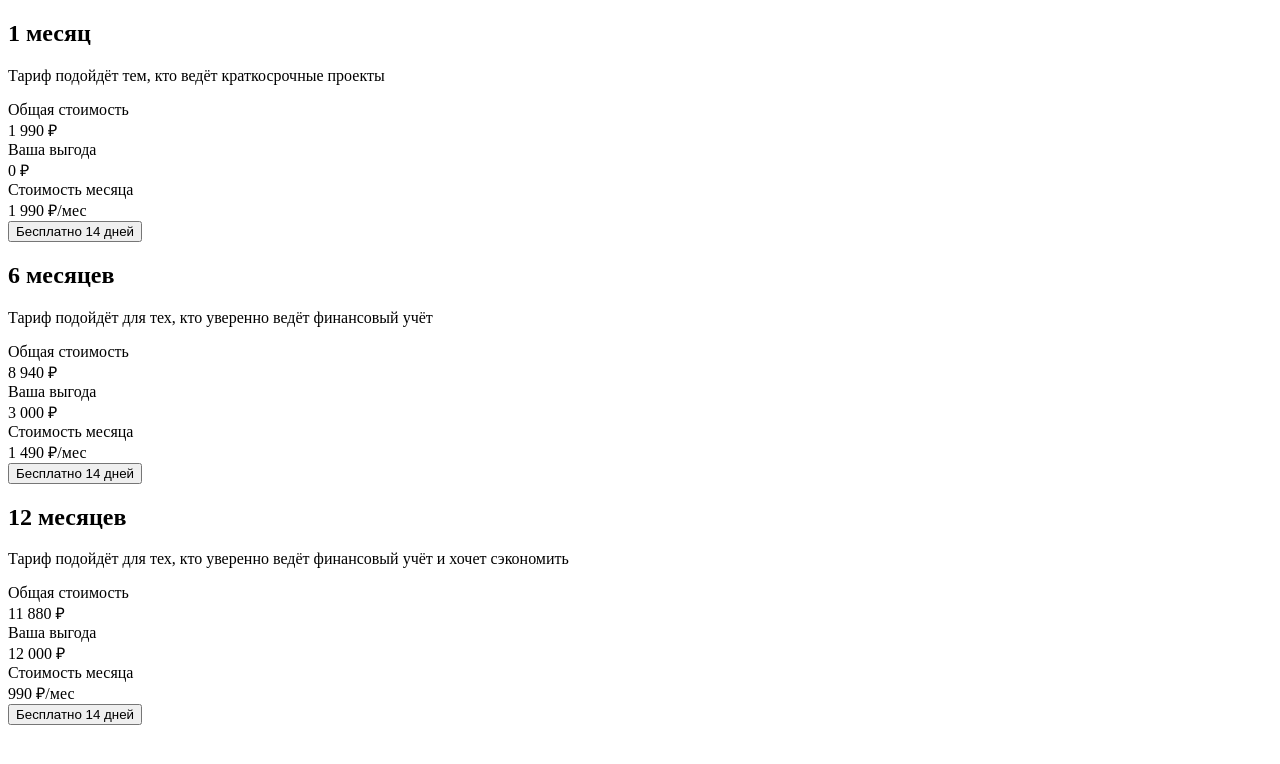
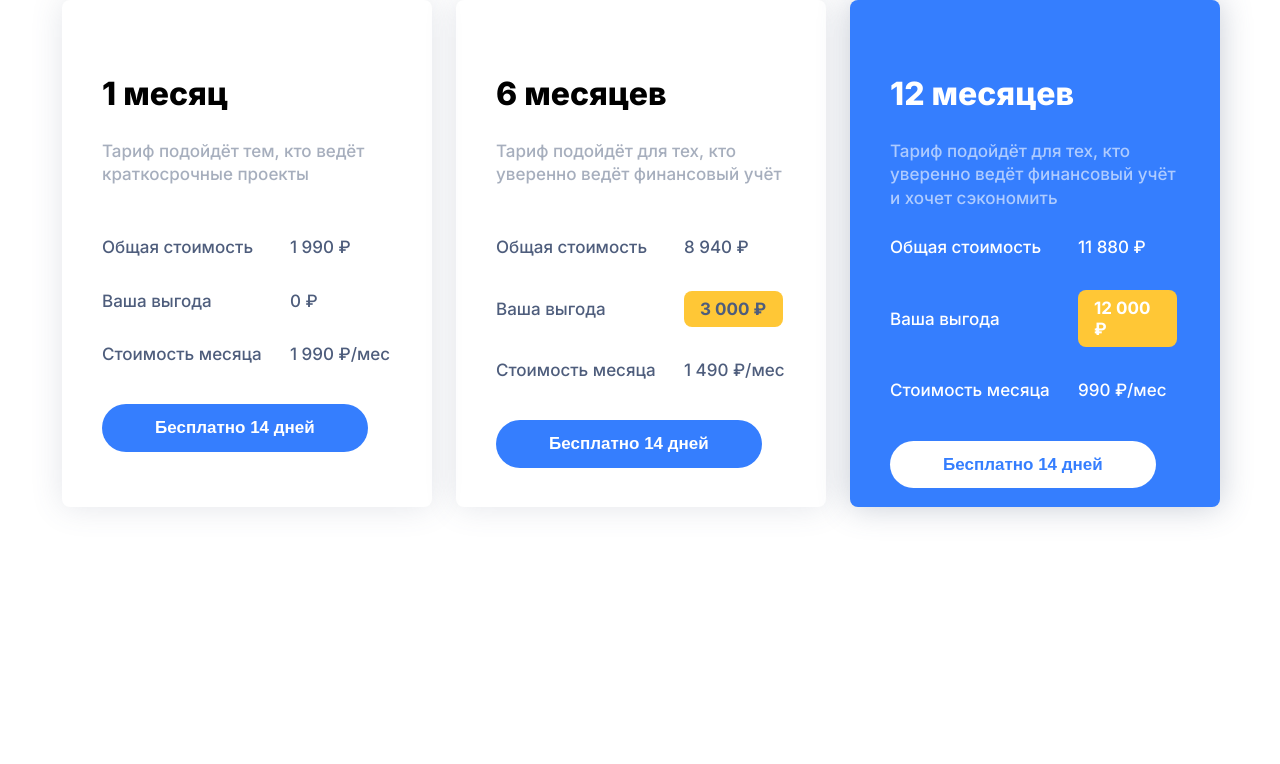
Before and after one commit to XDobriev/HTML-CSS, a plain HTML site: page 3-Finio/index.html in a window 1280 px wide. Drawn offline with Linux system fonts and the light colour scheme.

Commit message:
Создание стилей для блока тарифы

```diff
--- a/3-Finio/index.html
+++ b/3-Finio/index.html
@@ -4,11 +4,19 @@
     <meta charset="UTF-8">
     <meta name="viewport" content="width=device-width, initial-scale=1.0">
     <title>Finio - финансовый учет для продавцов на маркетплейсх</title>
+    <link rel="stylesheet" href="./styles/global.css" />
+    <link rel="stylesheet" href="./styles/footer.css" />
+    <link rel="stylesheet" href="./styles/header.css" />
+    <link rel="stylesheet" href="./styles/components.css" />
+    <link rel="stylesheet" href="./styles/page.css" />
+    <link rel="preconnect" href="https://fonts.googleapis.com">
+    <link rel="preconnect" href="https://fonts.gstatic.com" crossorigin>
+    <link href="https://fonts.googleapis.com/css2?family=Inter:wght@400;500;600;700;800;900&display=swap" rel="stylesheet">
 </head>
 <body>
     <main>
         <section class="section">
-            <section class="section_wrapper">
+            <section class="tariff-card_wrapper">
                 <div class="tariff-card">
                     <div class="tariff-card__header">
                         <h2 class="tariff-card__title">1 месяц</h2>
@@ -47,7 +55,7 @@
                             </div>
                             <div class="price">
                                 <div class="price__name">Ваша выгода</div>
-                                <div class="price__num">3 000 ₽</div>
+                                <div class="price__num price__num_active">3 000 ₽</div>
                             </div>
                             <div class="price">
                                 <div class="price__name">Стоимость месяца</div>
@@ -59,29 +67,29 @@
                         <button class="button">Бесплатно 14 дней</button>
                     </div>
                 </div>
-                <div class="tariff-card">
+                <div class="tariff-card tariff-card_active">
                     <div class="tariff-card__header">
                         <h2 class="tariff-card__title">12 месяцев</h2>
-                        <p class="tariff-card__paragraph">Тариф подойдёт для тех, кто уверенно ведёт финансовый учёт и хочет сэкономить</p>
+                        <p class="tariff-card__paragraph tariff-card__paragraph_active">Тариф подойдёт для тех, кто уверенно ведёт финансовый учёт и хочет сэкономить</p>
                     </div>
                     <div class="tariff-card__body">
                         <div class="tariff-card__prices">
-                            <div class="price">
+                            <div class="price price_active">
                                 <div class="price__name">Общая стоимость</div>
                                 <div class="price__num">11 880 ₽</div>
                             </div>
-                            <div class="price">
+                            <div class="price price_active">
                                 <div class="price__name">Ваша выгода</div>
-                                <div class="price__num">12 000 ₽</div>
+                                <div class="price__num price__num_active">12 000 ₽</div>
                             </div>
-                            <div class="price">
+                            <div class="price price_active">
                                 <div class="price__name">Стоимость месяца</div>
                                 <div class="price__num">990 ₽/мес</div>
                             </div>
                         </div>
                     </div>
                     <div class="tariff-card__footer">
-                        <button class="button">Бесплатно 14 дней</button>
+                        <button class="button button_active">Бесплатно 14 дней</button>
                     </div>
                 </div>
 
--- a/3-Finio/styles/components.css
+++ b/3-Finio/styles/components.css
@@ -1,7 +1,97 @@
-/* CARD */
+/* TARIFF CARD */
+.tariff-card {
+    height: 507px;
+    box-shadow: var(--shadow-size) var(--color-shadow-light);
+    border-radius: var(--border-8);
+    padding: 48px 40px;
+    font-size: 17px;
+    font-weight: 500;
+    line-height: 140%;
+}
 
+.tariff-card_active {
+    background: var(--color-primary);
+    box-shadow: var(--shadow-size) var(--color-shadow-medium);
+    color: var(--color-white);
+}
+
+
+
+.tariff-card__title {
+    font-size: 32px;
+    font-weight: 800;
+    line-height: 120%
+}
+
+.tariff-card__paragraph {
+    color: var(--color-text-gray);
+    margin-bottom: 50px;
+}
+
+.tariff-card__paragraph_active {
+    color: var(--color-text-gray-active);
+    margin-bottom: 26px; /* в макете 32px, но больше подходит 26 */
+}
+
+.tariff-card__prices {
+    display: grid;
+    gap: 33px;
+}
+
+.tariff-card__body {
+    margin-bottom: 40px;
+}
+
+/* Price (не уверен, что его стоит выносить в отдельный компонент, но как тогда назвать класс? tariff-card__price__name? */
+.price {
+    width: 291px;
+    display: grid;
+    grid-template-columns: [start] 188px auto;
+    font-size: 17px;
+    line-height: 120%;
+    color: var(--color-price);
+    font-weight: 500;
+    align-items: center;
+}
+
+.price_active {
+    color: var(--color-white);
+
+}
+
+.price__name {
+    font-weight: 500;
+}
+
+.price__num_active {
+    width: 99px;
+    background: var(--color-price-active);
+    padding: 8px 16px; /* второй падинг у меня получился меньше, если взять из макета, то косячно получается, не знаю почему */
+    border-radius: var(--border-8);
+    font-weight: 700;
+
+}
 
 /* Button */
 
+.button {
+    cursor: pointer;
+	display: inline-block;
+    padding: 12px 53px;
+    color: var(--color-white);
+    background: var(--color-primary);
+    border-radius: var(--border-47);
+    border: none;
+    font-size: 17px;
+    font-weight: 800;
+    line-height: 140%;
+}
+.button_active {
+    background: var(--color-white);
+    color: var(--color-primary);
+}
+
+
+/* Discount */
 
 /* Paragraph */
--- a/3-Finio/styles/global.css
+++ b/3-Finio/styles/global.css
@@ -1,3 +1,38 @@
+
+
 :root {
     --color-primary: #357EFE;
+	--color-white: #FFFFFF;
+    --color-text-gray: #4E5D7C80;
+    --color-text-gray-active: rgba(255, 255, 255, 0.60);;
+    --color-price: #4E5D7C;
+    --color-shadow-light: rgba(78, 93, 124, 0.16);
+    --color-shadow-medium: rgba(78, 93, 124, 0.32);
+	--color-price-active: #FFC736;
+	--shadow-size: 0 0 32px;
+	--border-8: 8px;
+	--border-10: 10px;
+	--border-47: 47px;
+	--layout-width: calc(1392px - 236px);
 }
+
+* {
+	box-sizing: border-box;
+}
+
+html {
+	-webkit-font-smoothing: antialiased;
+	-moz-osx-font-smoothing: grayscale;
+	text-rendering: optimizeLegibility;
+}
+
+body {
+	margin: 0;
+	font-family: 'Inter', sans-serif;
+	font-style: normal;
+	font-weight: 500;
+}
+
+a {
+	text-decoration: none;
+}
--- /dev/null
+++ b/3-Finio/styles/page.css
@@ -0,0 +1,7 @@
+.tariff-card_wrapper {
+    max-width: var(--layout-width);
+    margin: 0 auto;
+    display: grid;
+    grid-template-columns: repeat(3, 370px);
+    gap: 24px;
+}
```
